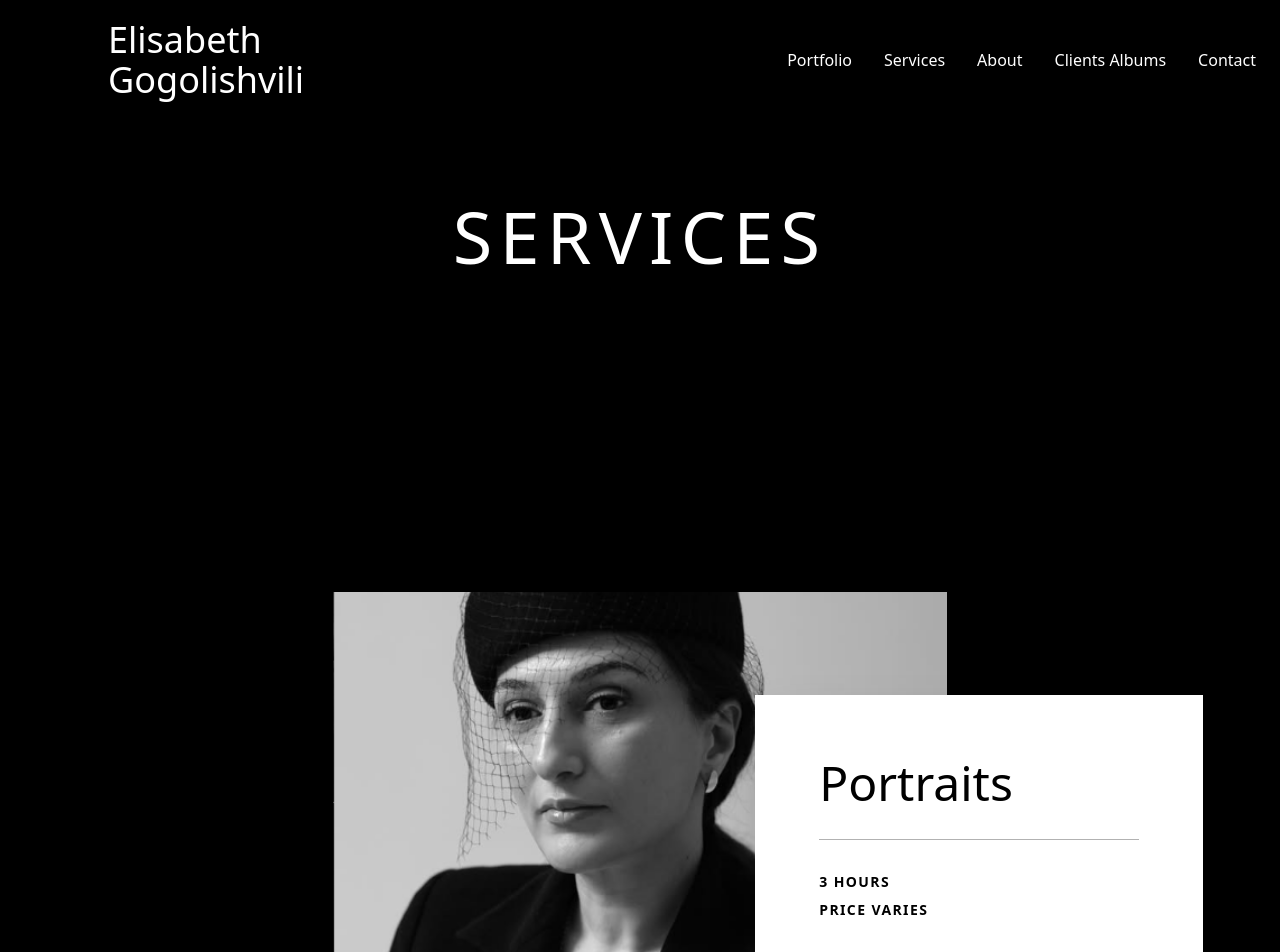
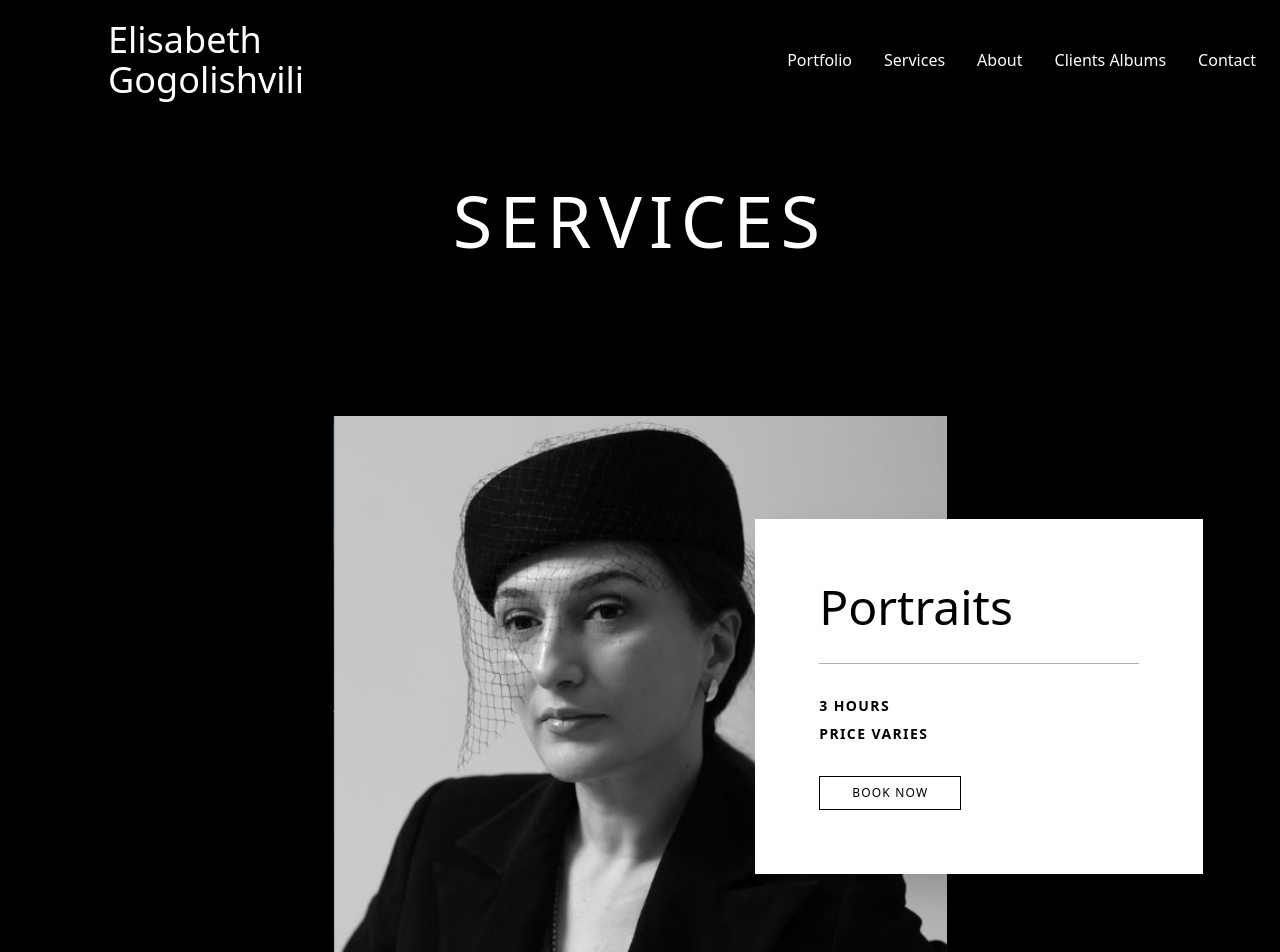
Before and after one commit to Machakhleli/Elisabeths, a React (Vite) app: page /services in a window 1280 px wide. Shown: the top 952 px of the page. Built offline with nearby package versions, Linux system fonts and the light colour scheme.

Commit message:
fix: fixed padding between containers in the services component

```diff
--- a/src/pages/Services.jsx
+++ b/src/pages/Services.jsx
@@ -28,7 +28,7 @@ export default function Services() {
     },
     {
       id: 1,
-      title: "Commertial",
+      title: "Commercial",
       image: commercialMain,
       duration: "3 hours",
       price: "Price Varies",
@@ -36,11 +36,11 @@ export default function Services() {
   ];
 
   return (
-    <section className="mx-auto w-full max-w-[90rem] min-h-screen flex flex-col items-center gap-20 lg:gap-60 p-6 md:p-10 bg-black">
-      <h1 className="text-white text-center text-5xl md:text-7xl mt-10 lg:mb-20 tracking-widest font-light">
+    <section className="mx-auto w-full max-w-[90rem] min-h-screen flex flex-col items-center gap-20 lg:gap-30 p-6 md:p-6 bg-black">
+      <h1 className="text-white text-center text-5xl md:text-7xl mt-10 lg:mb-10 tracking-widest font-light">
         SERVICES
       </h1>
-      {serviceList.map((service, index) => (
+      {serviceList.map((service) => (
         <div
           key={service.id}
           className="w-full flex flex-col items-center justify-center"
@@ -52,7 +52,7 @@ export default function Services() {
               <img
                 src={service.image}
                 alt={`${service.title} section`}
-                className="w-full h-full object-cover grayscale hover:grayscale-0 transition-all duration-700 cursor-pointer"
+                className="w-full h-auto object-cover hover:scale-105 transition-all duration-200 cursor-pointer"
               />
             </div>
             <div
@@ -80,42 +80,5 @@ export default function Services() {
         </div>
       ))}
     </section>
-
-    // <section className="mx-auto w-full max-w-[90rem] min-h-screen flex flex-col gap-60 p-10">
-    //   <h1 className="text-white text-center text-7xl mb-20">SERVICES</h1>
-    //   {serviceList.map((service) => (
-    //     <div
-    //       key={service.id}
-    //       className="w-full flex flex-col items-center justify-center mb-40"
-    //     >
-    //       <div className="relative flex justify-center items-center w-full max-w-5xl h-[25rem]">
-    //         <div className="w-1/2 overflow-hidden">
-    //           <img
-    //             src={service.image}
-    //             alt={`${service.title} section`}
-    //             className="w-full h-full object-cover hover:scale-105 transition-transform duration-700 cursor-pointer"
-    //           />
-    //         </div>
-
-    //         <div className="absolute right-0 lg:-right-25 w-[28rem] h-[23rem] bg-white flex flex-col justify-center items-start p-16 gap-8 shadow-2xl">
-    //           <h2 className="text-5xl font-light hover:text-gray-500 cursor-pointer transition-colors">
-    //             {service.title}
-    //           </h2>
-
-    //           <hr className="w-full border-t border-black opacity-30" />
-
-    //           <div className="flex flex-col gap-2 text-black uppercase tracking-widest text-sm font-semibold">
-    //             <span>{service.duration}</span>
-    //             <span>{service.price}</span>
-    //           </div>
-
-    //           <button className="border border-black py-2 px-8 cursor-pointer w-fit uppercase text-xs tracking-widest hover:bg-black hover:text-white transition-all">
-    //             Book Now
-    //           </button>
-    //         </div>
-    //       </div>
-    //     </div>
-    //   ))}
-    // </section>
   );
 }
```
